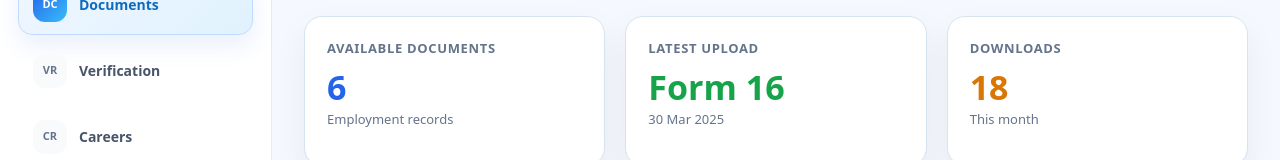
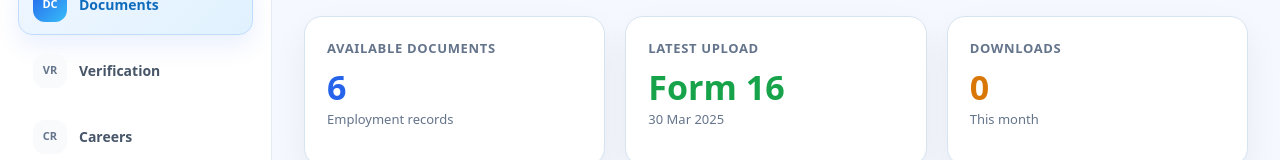
Before and after one commit to yashaswini-cyber/palc-alumni-portal, a React (Vite) app in the folder palc-alumni-portal/: page /documents in a window 1280 px wide. Shown: the part 231-391 px from the top of the page. Built offline with nearby package versions, Linux system fonts and the light colour scheme; no server answers.

Commit message:
Made the Downloads this month display card dynamic.

```diff
--- a/palc-alumni-portal/src/modules/documents/DocumentsPage.tsx
+++ b/palc-alumni-portal/src/modules/documents/DocumentsPage.tsx
@@ -38,6 +38,7 @@ export default function DocumentsPage() {
   const [fileSizes, setFileSizes] = useState<Record<string, string>>({});
   const [selectedDocument, setSelectedDocument] = useState({ title: "", path: "" });
   const [recentActivity, setRecentActivity] = useState<{ name: string; action: "Downloaded" | "Previewed"; time: number; }[]>([]);
+  const downloadsThisMonth = useMemo(() => recentActivity.filter(item => item.action === "Downloaded" && new Date(item.time).getMonth() === new Date().getMonth() && new Date(item.time).getFullYear() === new Date().getFullYear()).length, [recentActivity]);
 
   const filteredDocuments = useMemo(() => {
     return documents.filter((doc) => {
@@ -120,7 +121,7 @@ export default function DocumentsPage() {
       <div style={{ display: "grid", gridTemplateColumns: "repeat(auto-fit, minmax(240px, 1fr))", gap: "20px", marginBottom: "32px" }}>
         <StatsCard title="Available Documents" value={documents.length.toString()} subtitle="Employment records" accentColor="#2563EB" />
         <StatsCard title="Latest Upload"value={latestDocument.name}subtitle={new Date(latestDocument.date).toLocaleDateString("en-GB", {day: "2-digit",month: "short",year: "numeric", })} accentColor="#16A34A"/>
-        <StatsCard title="Downloads" value="18" subtitle="This month" accentColor="#D97706" />
+        <StatsCard title="Downloads" value={downloadsThisMonth.toString()} subtitle="This month" accentColor="#D97706" />
         <StatsCard title="Latest Upload" value="30 Mar" subtitle="Latest upload" accentColor="#9333EA" />
       </div>
 
```
